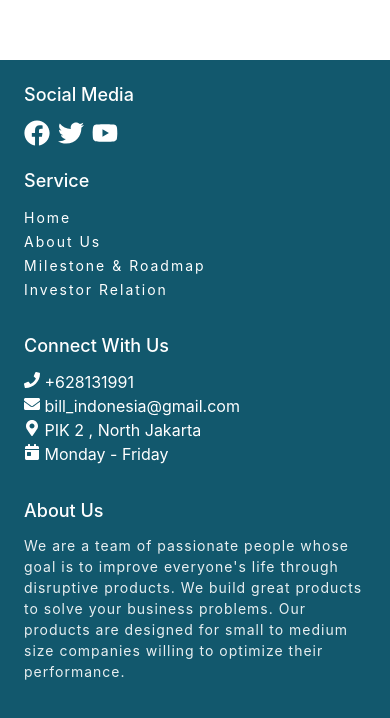
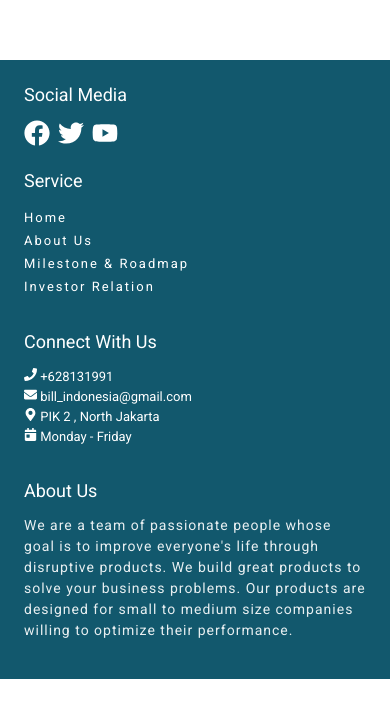
Before and after one commit to salman99-ui/Bill-landingPage, a React (Create React App) app: page / in a window 390 px wide. Shown: the part 5049-5767 px from the top of the page. After the commit the page ends 5728 px from the top, so only its background shows below. Built offline with nearby package versions, Linux system fonts and the light colour scheme; grey boxes are pictures that could not be loaded.

Commit message:
fixing bugs

```diff
--- a/src/Components/Home/home.scss
+++ b/src/Components/Home/home.scss
@@ -109,6 +109,7 @@
     justify-content: space-around;
     padding: 10px 10%;
     background-color: #12586D ;
+    font-family : 'Roboto', sans-serif;
 
     .social-media{
         flex: 1;
@@ -148,7 +149,7 @@
                         text-decoration: none;
                         color: white;
                         letter-spacing: 1;
-                        font-size: 14px;
+                        font-size: 13px;
 
 
                                 .icon{
@@ -273,6 +274,12 @@
 
             .connect{
                 color: white;
+
+                ul{
+                    li{
+                        font-size: 13px;
+                    }
+                }
             }
         }
     }
```
Also changed, not shown: src/Components/Home/index.js (+4 -4 lines).
